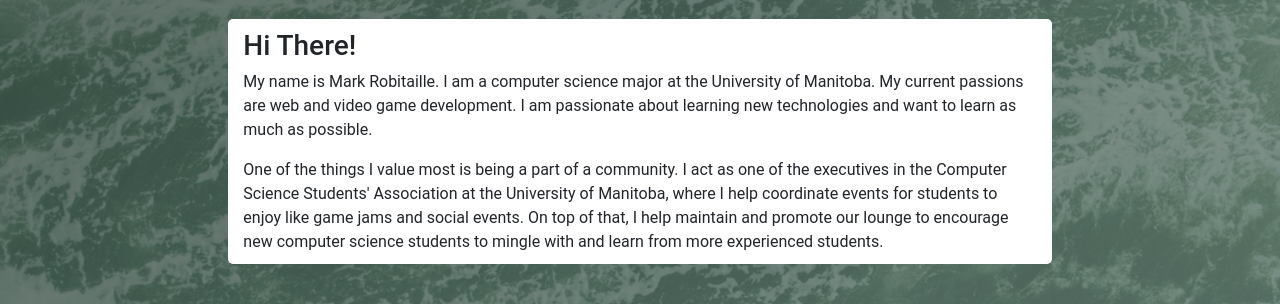
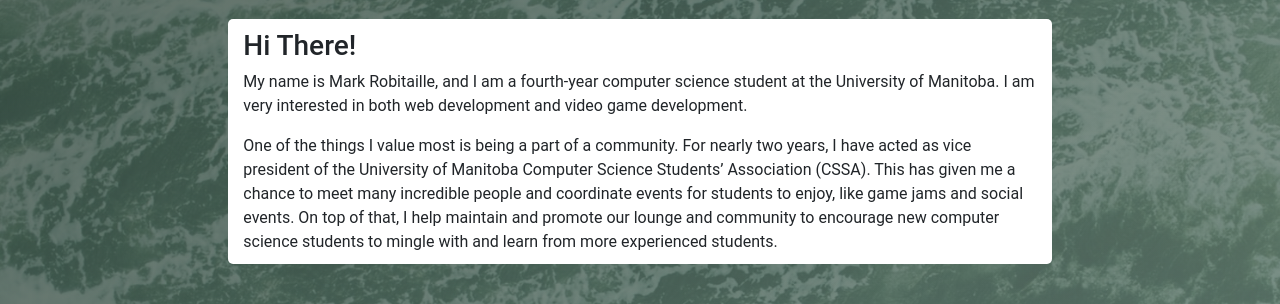
Before and after one commit to MarkRobitaille/personal-website, a Vue app: page /#/ in a window 1280 px wide. Shown: the part 239-543 px from the top of the page. Built offline with nearby package versions, Linux system fonts and the light colour scheme.

Commit message:
Updated description on the main page

```diff
--- a/src/components/Homepage.vue
+++ b/src/components/Homepage.vue
@@ -8,9 +8,9 @@
     <b-row class="page-content">
       <b-col>
         <h3 id="hithere">Hi There!</h3>
-        <p>My name is Mark Robitaille. I am a computer science major at the University of Manitoba. My current passions are web and video game development. I am passionate about learning new technologies and want to learn as much as possible.</p>
+        <p>My name is Mark Robitaille, and I am a fourth-year computer science student at the University of Manitoba. I am very interested in both web development and video game development.</p>
         <p class="mb-0">
-          One of the things I value most is being a part of a community. I act as one of the executives in the Computer Science Students' Association at the University of Manitoba, where I help coordinate events for students to enjoy like game jams and social events. On top of that, I help maintain and promote our lounge to encourage new computer science students to mingle with and learn from more experienced students.
+          One of the things I value most is being a part of a community. For nearly two years, I have acted as vice president of the University of Manitoba Computer Science Students’ Association (CSSA). This has given me a chance to meet many incredible people and coordinate events for students to enjoy, like game jams and social events. On top of that, I help maintain and promote our lounge and community to encourage new computer science students to mingle with and learn from more experienced students.
         </p>
       </b-col>
     </b-row>
```
